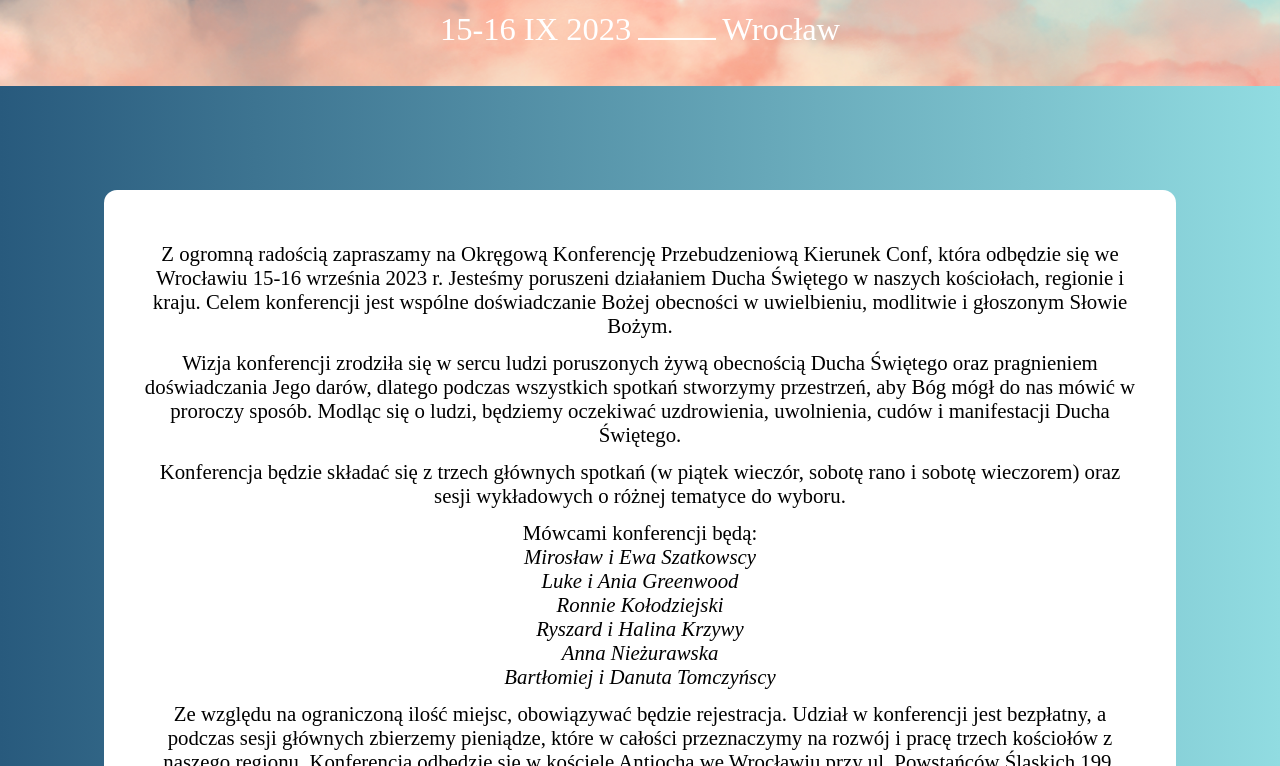
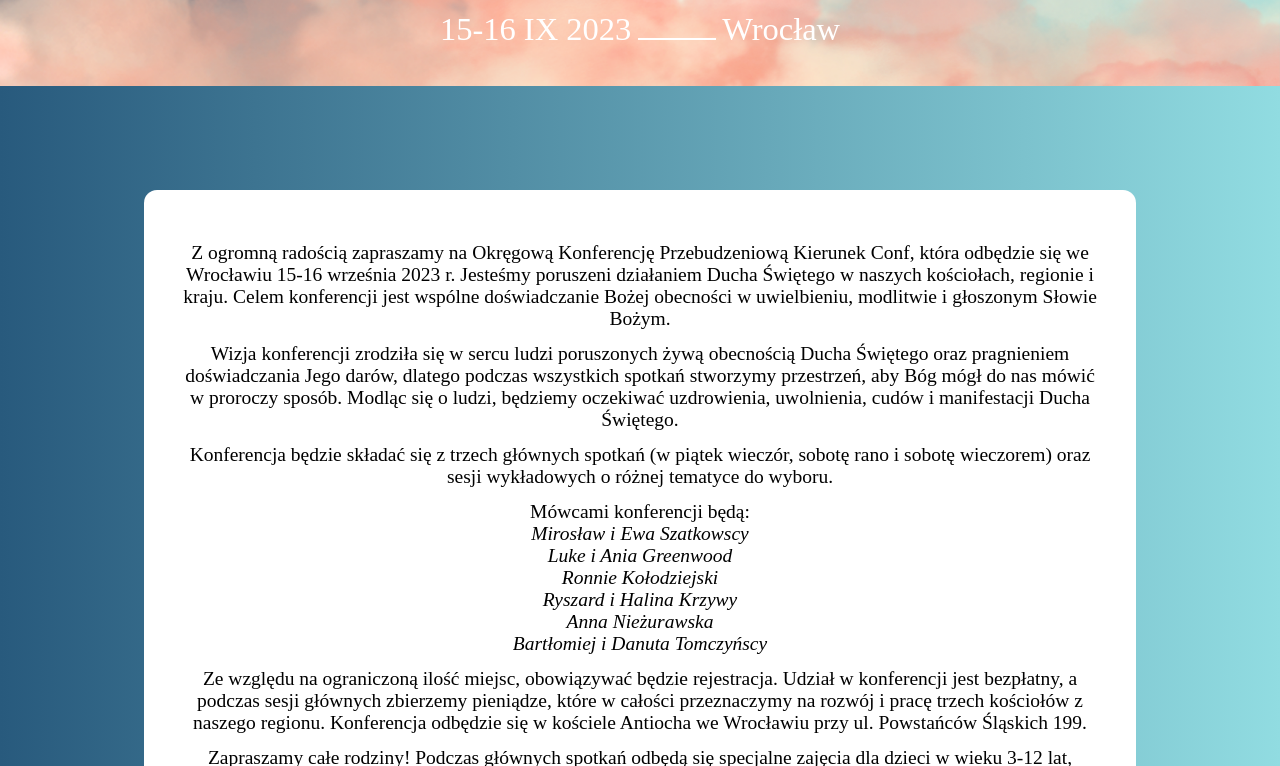
Before and after one commit to kdraganik/kierunek-website, a Next.js app: page /conf in a window 1280 px wide. Shown: the part 714-1480 px from the top of the page. Built offline with nearby package versions, Linux system fonts and the light colour scheme; a web font is replaced by a local one.

Commit message:
Fix reading box width

```diff
--- a/styles/conf/Main.module.scss
+++ b/styles/conf/Main.module.scss
@@ -2,6 +2,9 @@
 .container{
     font-family: 'ivypresto-display', serif;
     background: linear-gradient(90deg, rgba(40,90,125,1) 0%, rgba(145,220,225,1) 100%);
+    display: flex;
+    flex-direction: column;
+    align-items: center;
 }
 .bg{
     position: fixed;
@@ -47,11 +50,13 @@
 .contentWrapper{
     position: relative;
     z-index: 2;
-    font-size: 1.6rem;
+    font-size: 1.5rem;
     padding: 8rem;
     font-weight: 300;
+    max-width: 1200px;
 
     .contentBox{
+
         border-radius: 1rem;
         background-color: white;
         padding: 3rem;
```
